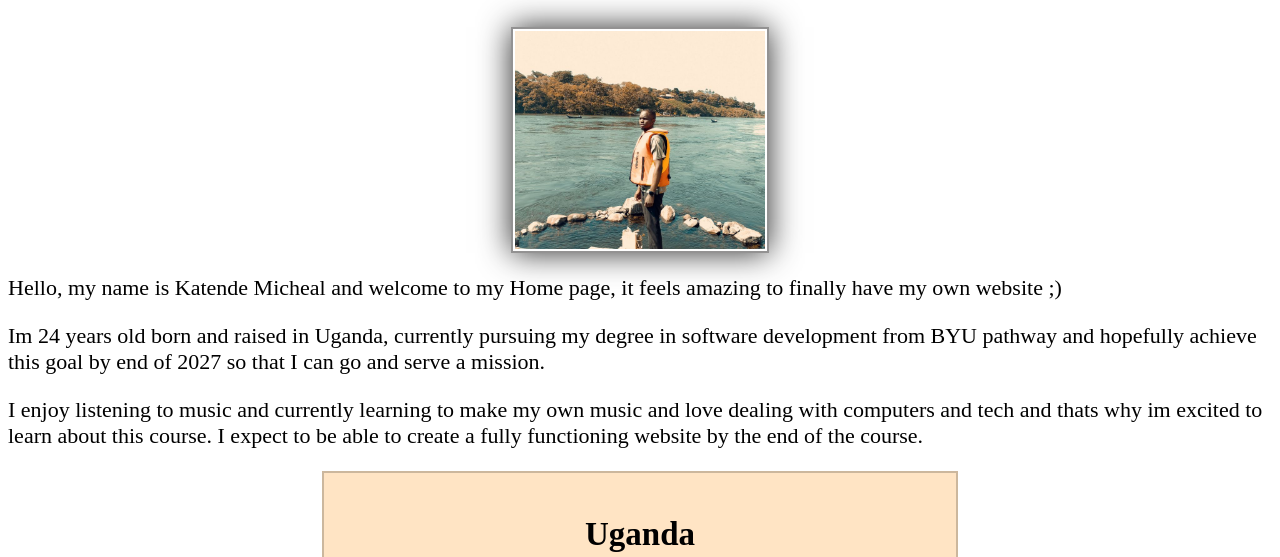
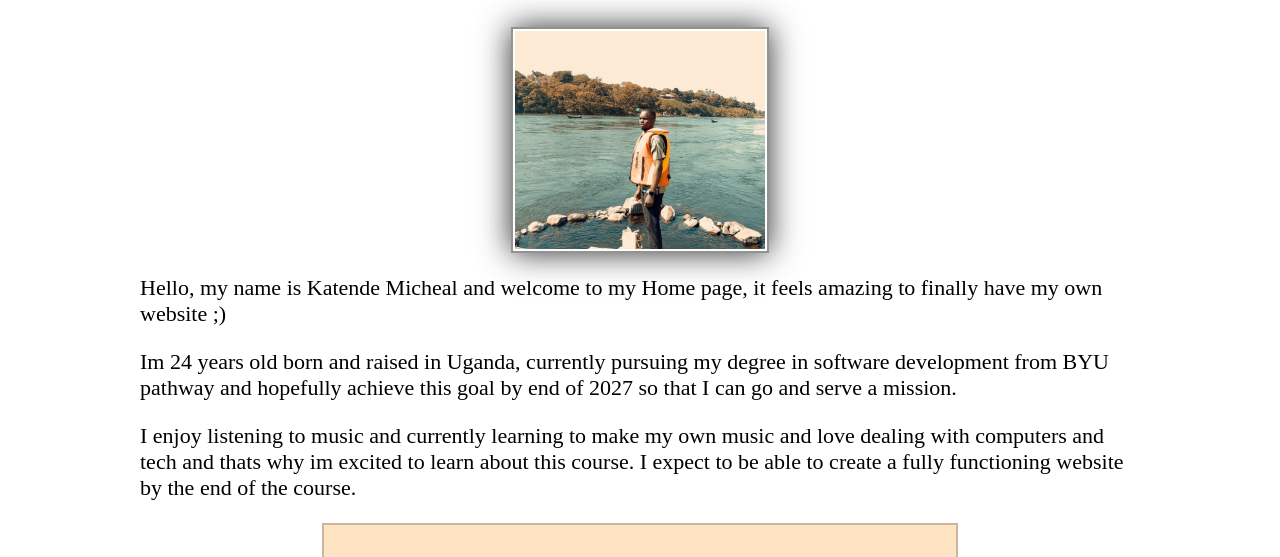
Before and after one commit to mykaili1/wdd130, a plain HTML site: page index.html in a window 1280 px wide. Shown: the part 243-800 px from the top of the page. Drawn offline with Linux system fonts and the light colour scheme.

Commit message:
made improvements

```diff
--- a/index.html
+++ b/index.html
@@ -6,8 +6,8 @@
     <meta name="viewport" content="width=device-width, initial-scale=1.0">
     <title>Katende Micheal | WDD 130</title>
     <meta name="description"
-      content="Homepage for Katende micheal's website doing web development course at BYU Pathway. For his practice in HTML and CSS, he has enhanced his Homepage to look better and attractive ">
-    <meta name="author" content="Katende Micheal">
+      content="Homepage for Katende micheal's website doing web development course. For his practice in HTML and CSS, he has enhanced his Homepage to look better and attractive ">
+    <meta name="Katende Micheal" content="Author is Katende Micheal">
     <link rel="stylesheet" href="styles/styles.css">
 </head>
 
--- a/styles/styles.css
+++ b/styles/styles.css
@@ -20,7 +20,9 @@ h1 {
 }
 
 main {
-    max-width: auto;
+    max-width: 1000px;
+    width: 100%;
+    margin: 0 auto;
 }
 
 main img {
```
